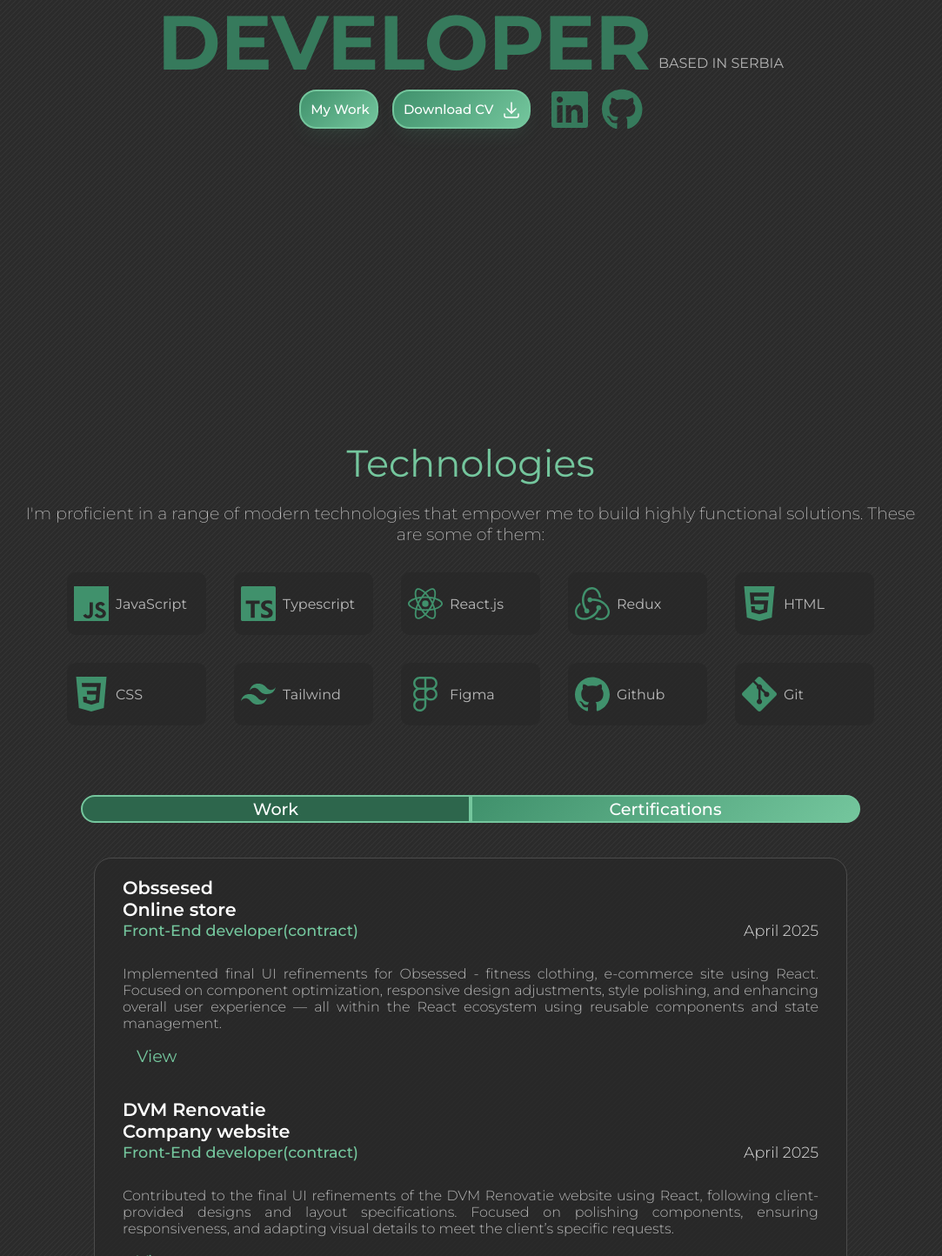
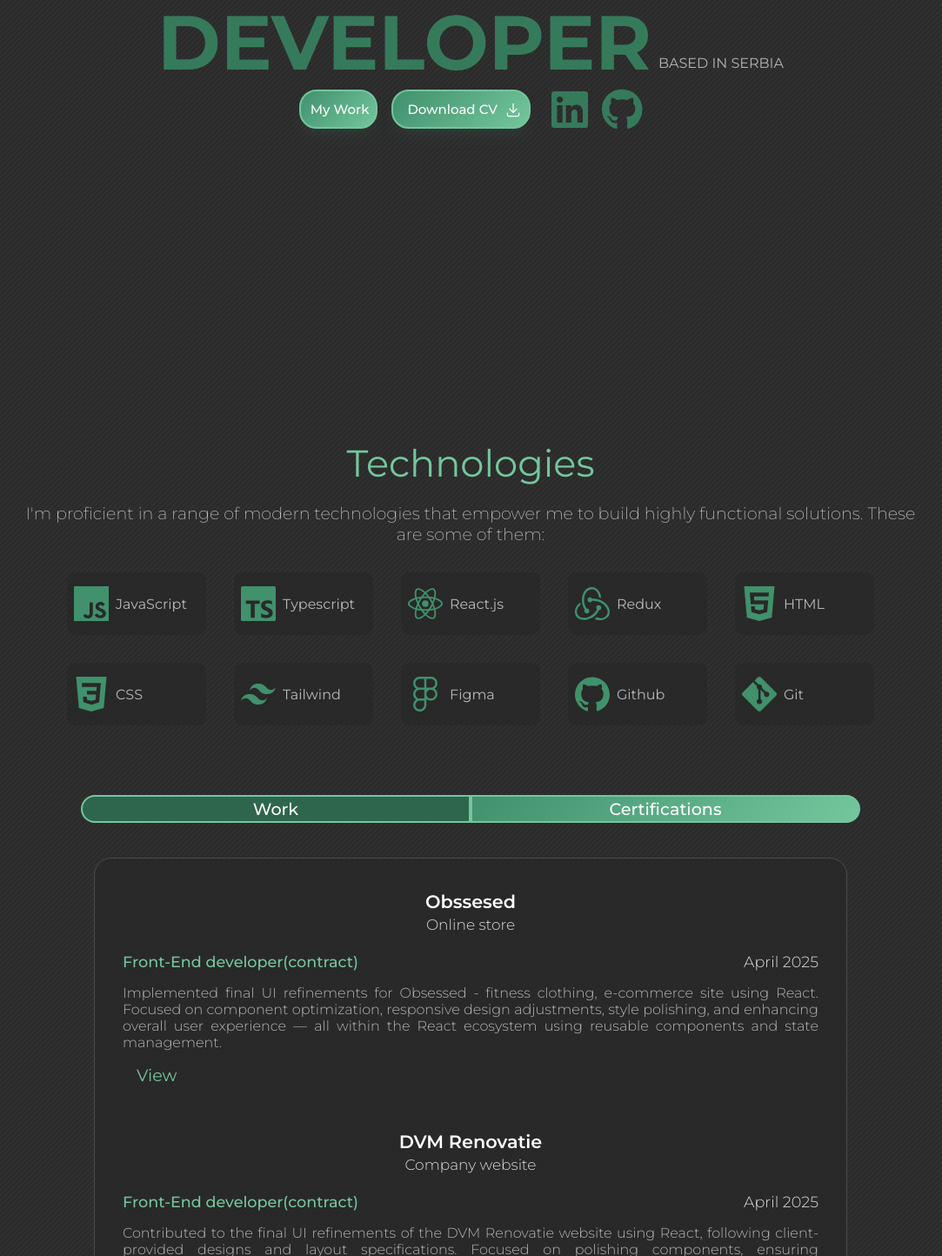
Before and after one commit to aleksa13122/aleksa-s-portfolio, a React (Vite) app: page / in a window 1280 px wide. Shown: the part 386-1830 px from the top of the page at 87% size, without its empty margins (99-1182 px from the left). Built offline with nearby package versions, Linux system fonts and the light colour scheme.

Commit message:
only download cv button left

```diff
--- a/src/components/About/About.css
+++ b/src/components/About/About.css
@@ -19,6 +19,7 @@
   text-align: center;
   margin-bottom: 2rem;
 }
+
 h2 {
   color: #74c69d;
   font-weight: bold;
@@ -198,24 +199,33 @@ h2 {
 }
 .work-item {
   color: #74c69d;
-  align-self: center;
+
   margin-top: -2rem;
-  /* background-color: rgb(252, 107, 107); */
 }
-.work-item h3 {
-  display: flex;
-  text-align: start;
-  align-items: flex-start;
+
+.job-name {
+  padding-top: 1rem;
+  /* background-color: goldenrod; */
   font-weight: 600;
   font-size: 1.3rem;
+  align-items: center;
+  justify-self: center;
 }
-
-.work-item h5 {
+.job-desc {
+  width: fit-content;
+  font-size: 17px;
+  justify-self: center;
+}
+.work-header {
+  text-align: center;
+}
+.work-title {
   display: flex;
   font-size: 1.1rem;
-  margin-top: -1.2rem;
   justify-content: space-between;
   font-weight: 500;
+  margin-bottom: 1rem;
+  margin-top: 1rem;
 }
 .work-desc {
   color: rgb(180, 180, 180);
@@ -292,7 +302,7 @@ h2 {
     font-weight: 400;
   }
 }
-@media (max-width: 340px) {
+@media (max-width: 350px) {
   .btn-switch-work,
   .btn-switch-work-active,
   .btn-switch-certifications-active,
@@ -305,10 +315,14 @@ h2 {
     height: 3rem;
     width: 7.5rem;
   }
+  .job-desc {
+    width: 150px;
+    font-size: 15px;
+  }
 }
 @media (max-width: 450px) {
   .work-item span {
-    font-size: 0.9rem;
+    font-size: 14px;
     font-weight: 250;
     display: block;
   }
--- a/src/components/About/About.jsx
+++ b/src/components/About/About.jsx
@@ -155,10 +155,13 @@ const About = React.forwardRef((props, ref) => {
         {toggle === "work" && (
           <div className="toggle-container-work">
             <div className="work-item">
-              <h3>
-                Obssesed <br /> Online store
-              </h3>
-              <h5>
+              <div className="work-header">
+                <h3 className="job-name">
+                  Obssesed <br />
+                  <span className="job-desc"> Online store</span>
+                </h3>
+              </div>
+              <h5 className="work-title">
                 Front-End developer(contract)<span> April 2025</span>
               </h5>
               <p className="work-desc">
@@ -173,10 +176,14 @@ const About = React.forwardRef((props, ref) => {
               </a>
             </div>
             <div className="work-item">
-              <h3>
-                DVM Renovatie <br /> Company website
-              </h3>
-              <h5>
+              <div className="work-header">
+                <h3 className="job-name">
+                  DVM Renovatie
+                  <br />
+                  <span className="job-desc"> Company website</span>
+                </h3>
+              </div>
+              <h5 className="work-title">
                 Front-End developer(contract)<span> April 2025</span>
               </h5>
               <p className="work-desc">
--- a/src/components/Header/Buttons.css
+++ b/src/components/Header/Buttons.css
@@ -22,8 +22,33 @@
   max-height: 45px;
   flex-direction: row;
   gap: 0.5rem;
+  text-decoration: none; /* uklanja podvlačenje */
+  line-height: normal; /* izjednačiš ponašanje sa buttonom */
 }
-
+.button {
+  padding-left: 1rem;
+  padding-right: 0.5rem;
+  height: 41px;
+  background-color: transparent;
+  cursor: pointer;
+  display: flex;
+  align-items: center;
+  justify-content: center;
+  font-size: 15px;
+  font-weight: 500;
+  color: #fff;
+  border: 2px solid #74c69d;
+  border-radius: 20px;
+  box-shadow: 0 0.7em 1.5em -0.5em rgba(64, 145, 108, 0.2);
+  transition: transform 0.3s, box-shadow 0.3s;
+  background: linear-gradient(135deg, #40916c 0%, #74c69d 100%);
+  position: relative;
+  text-decoration: none;
+  flex-direction: row;
+  gap: 0.5rem;
+  text-decoration: none; /* uklanja podvlačenje */
+  line-height: normal; /* izjednačiš ponašanje sa buttonom */
+}
 /* Hover efekat za custom dugme */
 .custom-button:hover {
   box-shadow: 0 4px 8px rgba(64, 145, 108, 0.2),
@@ -32,8 +57,8 @@
 }
 
 .button__icon {
-  width: 1.5rem; /* Smanjiš veličinu ikone na 24px */
-  height: 1.5rem; /* Smanjiš visinu ikone na 24px */
+  width: 20px; /* Smanjiš veličinu ikone na 24px */
+  height: 20px; /* Smanjiš visinu ikone na 24px */
 }
 /* Hover efekat za download CV dugme */
 .button:hover {
--- a/src/components/Header/Header.jsx
+++ b/src/components/Header/Header.jsx
@@ -15,7 +15,7 @@ const Header = forwardRef(({ goToProjects }, ref) => {
           <button className="custom-button" onClick={goToProjects}>
             My Work
           </button>
-          <button className="custom-button" href="/Resume-Eng.pdf" download>
+          <a className="button" href="/Resume-Eng.pdf" download>
             Download CV
             <svg
               stroke-linejoin="round"
@@ -34,7 +34,7 @@ const Header = forwardRef(({ goToProjects }, ref) => {
               <path d="M7 11l5 5l5 -5"></path>
               <path d="M12 4l0 12"></path>
             </svg>
-          </button>
+          </a>
         </div>
         <div className="header-links">
           <a
```
